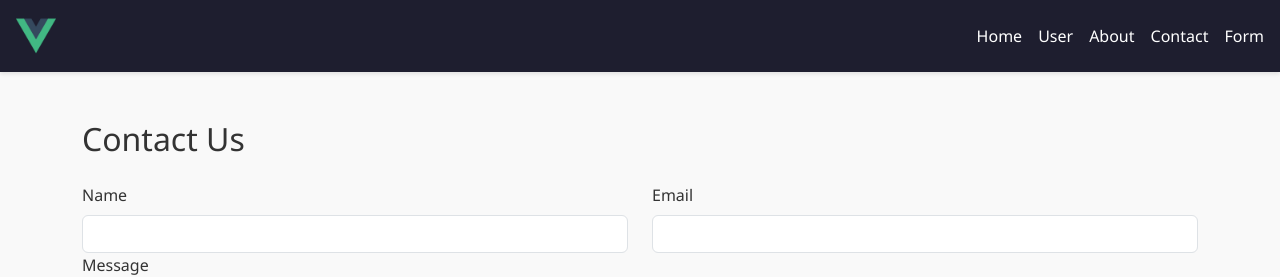
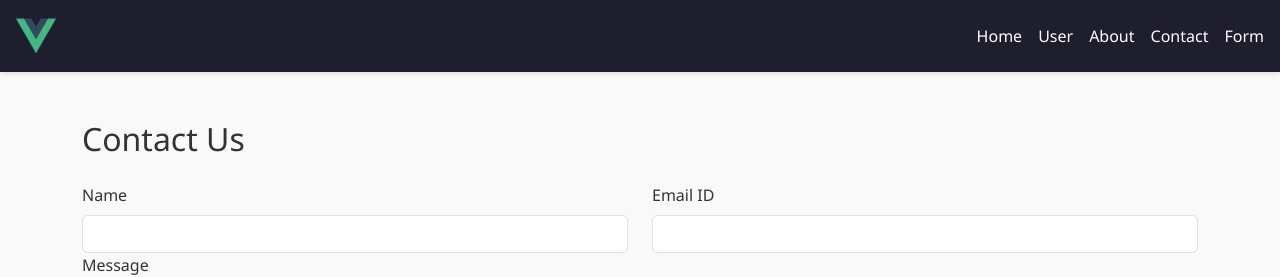
Before and after one commit to tanmaybug/vue-learning, a Vue app: page /contact in a window 1280 px wide. Shown: the top 277 px of the page. Built offline with nearby package versions, Linux system fonts and the light colour scheme.

Commit message:
first commit to branch

```diff
--- a/src/pages/ContactUs.vue
+++ b/src/pages/ContactUs.vue
@@ -17,7 +17,7 @@
         </div>
 
         <div class="col-md-6">
-          <label for="email" class="form-label">Email</label>
+          <label for="email" class="form-label">Email ID</label>
           <input
             v-model="email"
             type="email"
```
